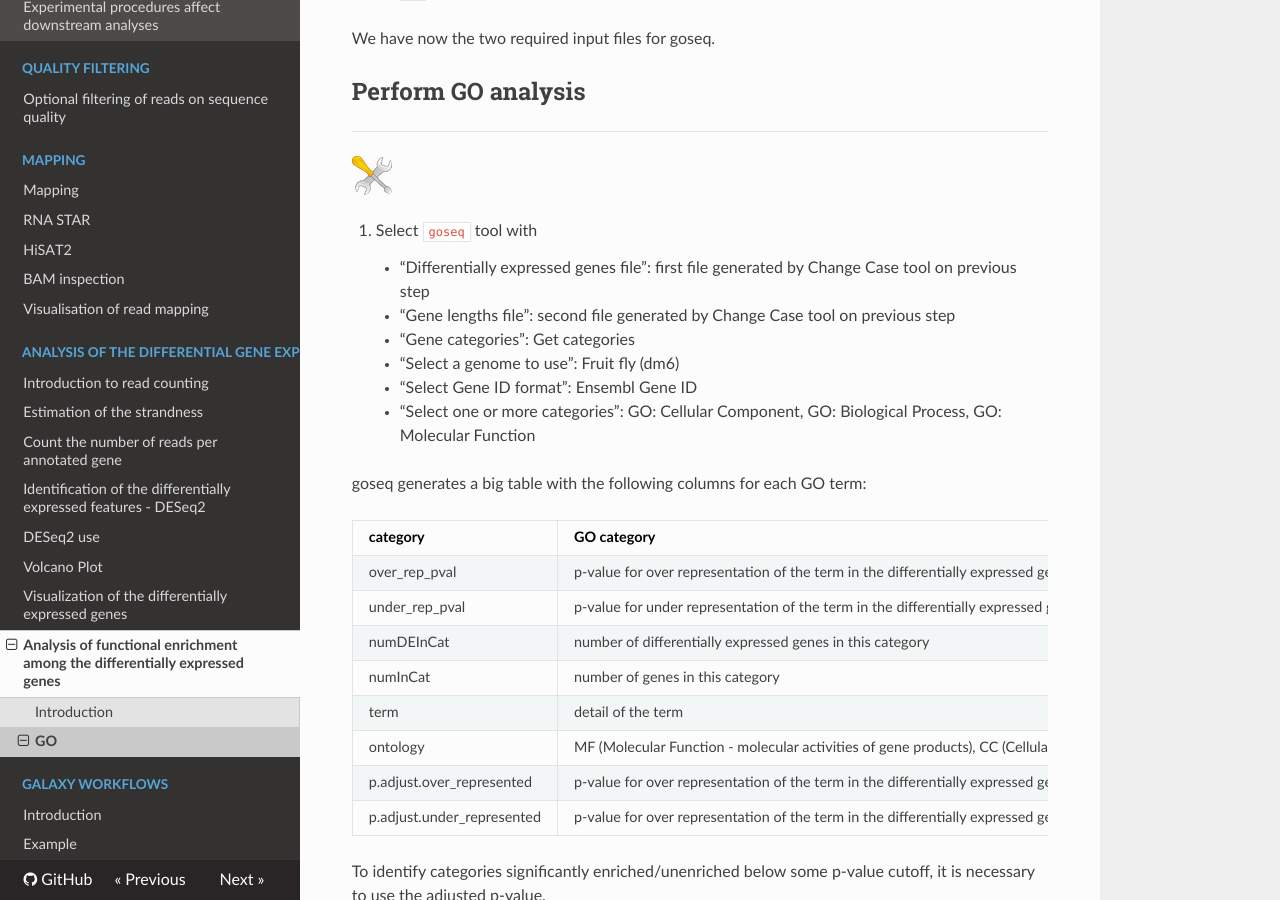
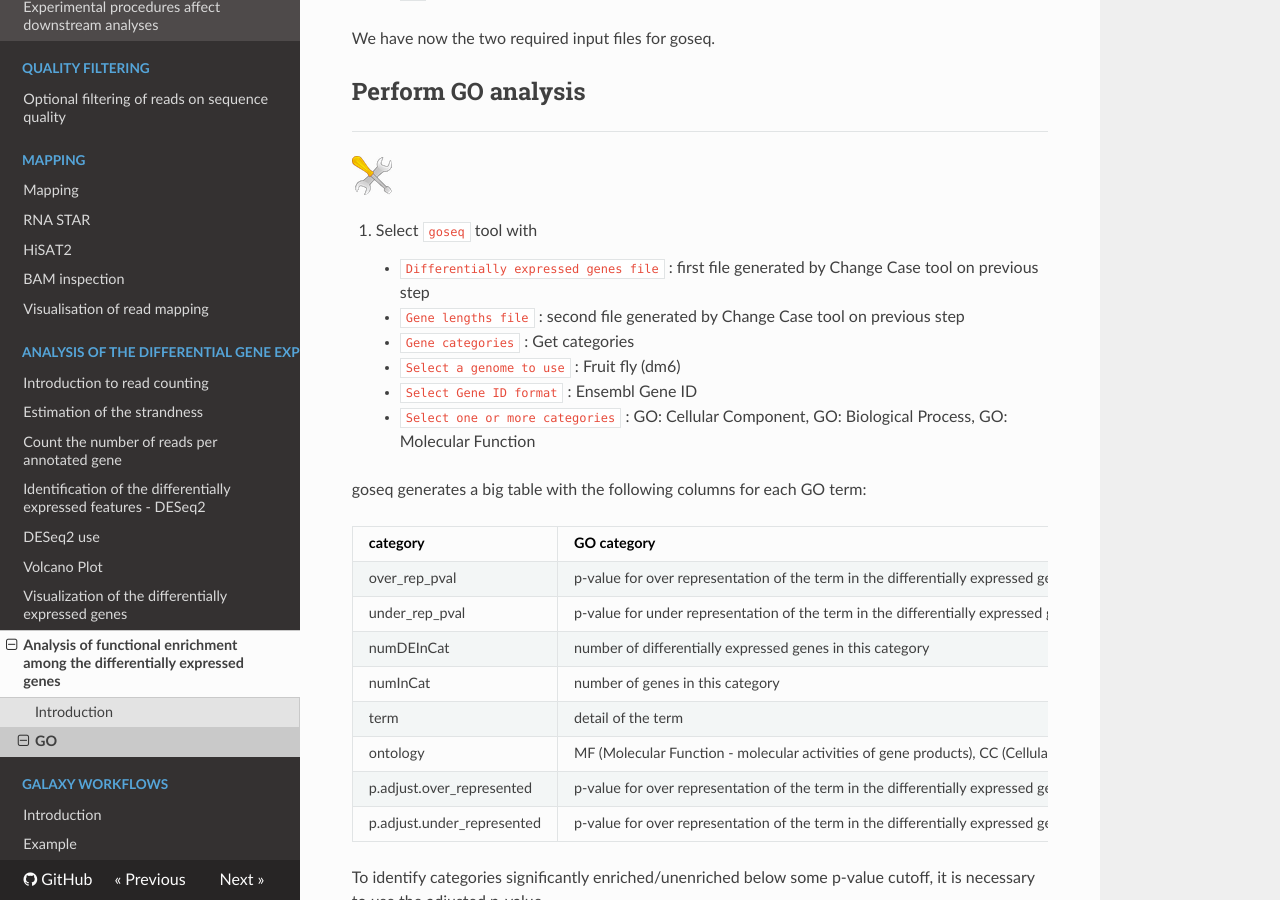
Before and after one commit to ARTbio/springday, an MkDocs documentation site: the page built from docs/GO-tool.md, in a window 1280 px wide and 900 px high, scrolled down 1285 px. Built offline with MkDocs 1.6.1, drawn with Linux system fonts in a browser that asks for light colours; nearby versions of some CDN libraries.

```diff
--- a/docs/GO-tool.md
+++ b/docs/GO-tool.md
@@ -46,12 +46,12 @@ We have now the two required input files for goseq.
 ![](images/tool_small.png)
 
 1. Select `goseq` tool with
-    - “Differentially expressed genes file”: first file generated by Change Case tool on previous step
-    - “Gene lengths file”: second file generated by Change Case tool on previous step
-    - “Gene categories”: Get categories
-    - “Select a genome to use”: Fruit fly (dm6)
-    - “Select Gene ID format”: Ensembl Gene ID
-    - “Select one or more categories”: GO: Cellular Component, GO: Biological Process, GO: Molecular Function
+    - `Differentially expressed genes file` : first file generated by Change Case tool on previous step
+    - `Gene lengths file` : second file generated by Change Case tool on previous step
+    - `Gene categories` : Get categories
+    - `Select a genome to use` : Fruit fly (dm6)
+    - `Select Gene ID format` : Ensembl Gene ID
+    - `Select one or more categories` : GO: Cellular Component, GO: Biological Process, GO: Molecular Function
 
 goseq generates a big table with the following columns for each GO term:
 
```
